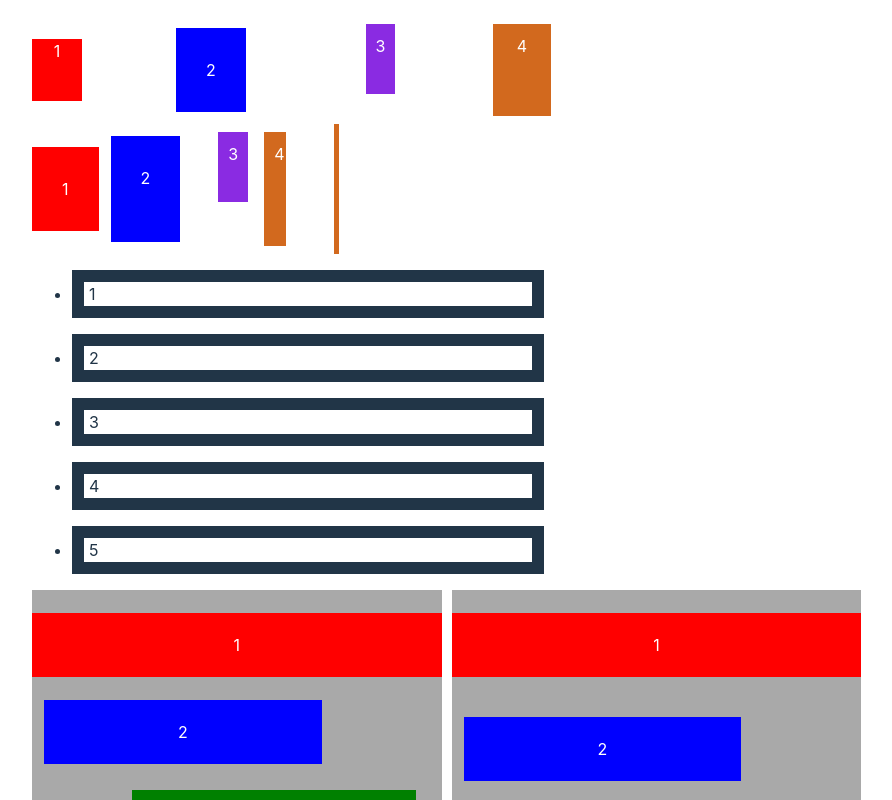
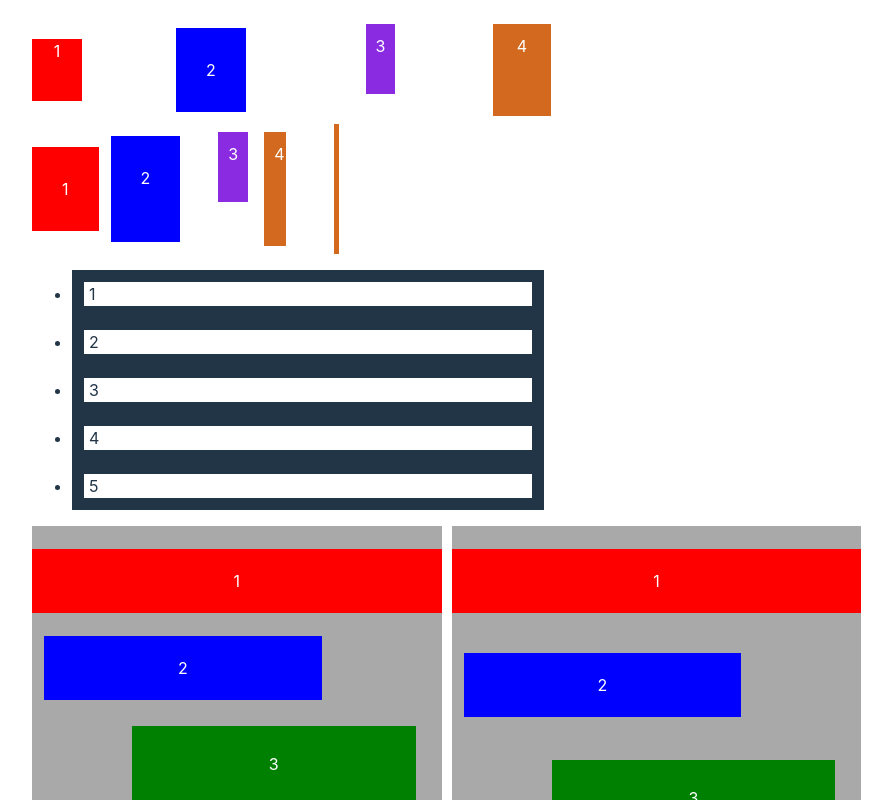
Before and after one commit to carlosjorger/vue-fluid-dnd, a Vue app: page / in a window 1280 px wide. Shown: the top 800 px of the page, without its empty margins (96-988 px from the left). Built offline with nearby package versions, Linux system fonts and the light colour scheme.

Commit message:
✨ feat: add tailwind to docs

```diff
--- a/src/style.css
+++ b/src/style.css
@@ -77,7 +77,3 @@ button:focus-visible {
     background-color: #f9f9f9;
   }
 }
-
-li:not(:where(.not-content *)) {
-  margin-top: 1rem;
-}
```
Also changed, not shown: 7 other files (tests, documents, lock files or other folders).
